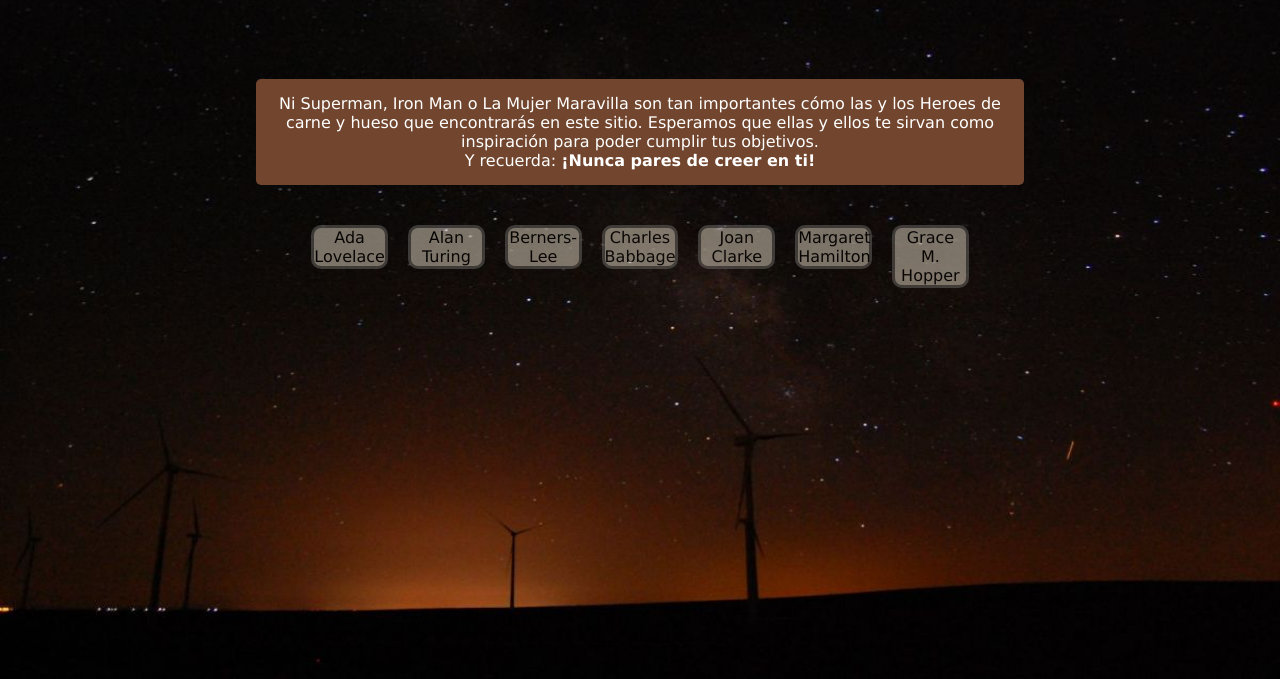
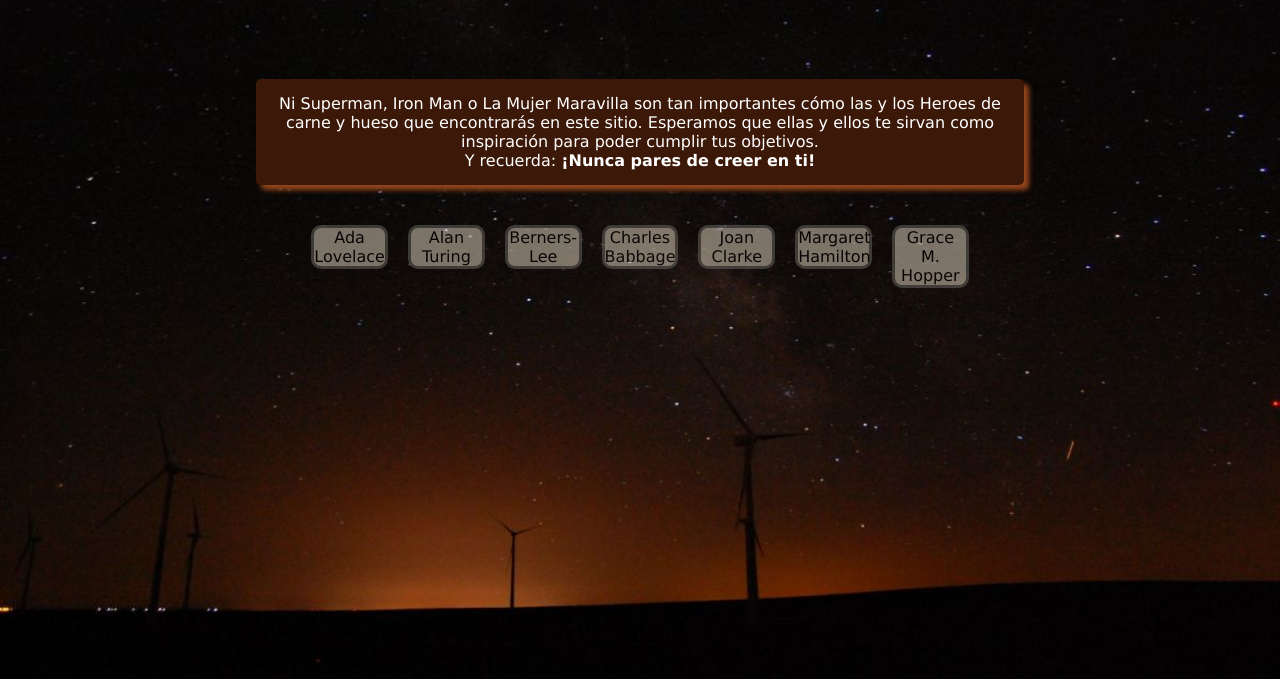
Before and after one commit to CMF21/dh-Heroes, a website: page views/index.html in a window 1280 px wide. Shown: the part 121-800 px from the top of the page. Drawn offline with Linux system fonts and the light colour scheme.

Commit message:
midifiying text card css in the main and changing port

```diff
--- a/app.js
+++ b/app.js
@@ -55,8 +55,8 @@ app.get('/turing', (req,res)=>{
 })
 
 // Levantando el servidor
-app.listen(3001, (req,res)=>{
-    console.log('Servidor corriendo en http://localhost:3001');
+app.listen(3030, (req,res)=>{
+    console.log('Servidor corriendo en http://localhost:3030');
 })
 
 app.use(express.static('public'))
--- a/public/css/styles.css
+++ b/public/css/styles.css
@@ -39,12 +39,14 @@ p.index{
     margin-bottom: 30px;
     padding: 15px;
     border-radius: 5px;
-    background-color: #72462e;
-    filter: blur(0.5px)
+    background-color: rgb(60,24,8);
+    filter: blur(0.5px);
+    box-shadow: 5px 5px 5px rgb(149,70,27) ;
 }
 
 p.index:hover {
-    filter: blur(0px)}
+    filter: blur(0px)
+}
 div.container{
     overflow: hidden;
     padding-top:30px;
```
